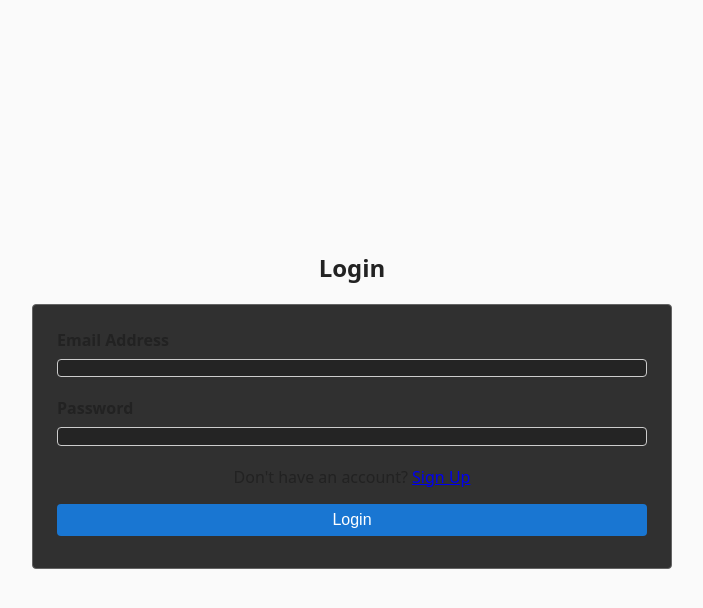
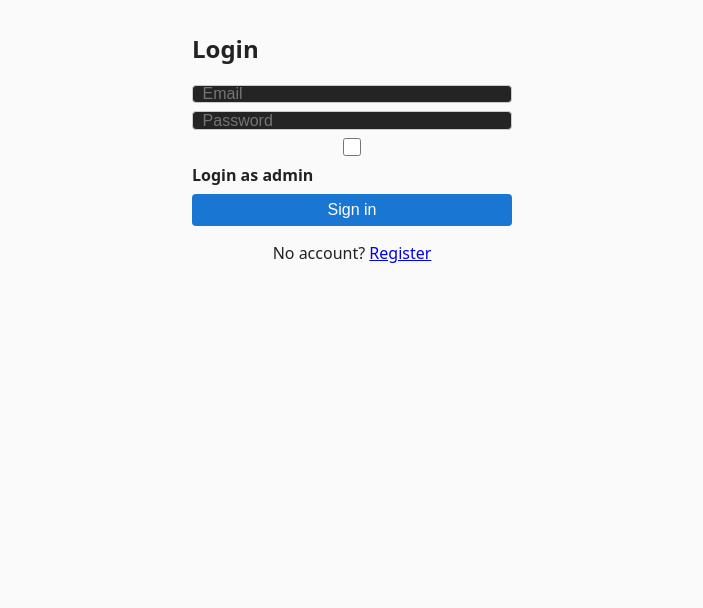
Before and after one commit to bsanchezhtx/volunteer-app, a React (Vite) app: page /login in a window 1280 px wide. Shown: the top 608 px of the page, without its empty margins (288-991 px from the left). Built offline with nearby package versions, Linux system fonts and the light colour scheme.

Commit message:
Login.tsx

```diff
--- a/src/routes/Login.tsx
+++ b/src/routes/Login.tsx
@@ -1,84 +1,17 @@
-import { useForm, type SubmitHandler } from "react-hook-form";
-import { NavLink, useNavigate } from "react-router";
-import "./Login.css";
+import { useForm } from "react-hook-form";
+import { useNavigate } from "react-router-dom";
 
-interface FormInput {
-  email: string;
-  password: string;
-}
-
-function Login() {
-  const navigate = useNavigate();
-  const {
-    register,
-    handleSubmit,
-    formState: { errors },
-    getValues,
-  } = useForm<FormInput>();
-  const onSubmit: SubmitHandler<FormInput> = (data) => {
-    navigate("/dashboard/");
-  };
+export default function Login() {
+  const nav = useNavigate();
+  const { register, handleSubmit } = useForm<{ email: string; password: string; admin: boolean }>();
   return (
-    <div className="login-container">
-      <div className="form-title">
-        <h2>Login</h2>
-      </div>
-      <form onSubmit={handleSubmit(onSubmit)} className="form-container">
-        <div className="input-container">
-          <div className="label-container">
-            <label>Email Address</label>
-          </div>
-          <input
-            {...register("email", {
-              required: "Invalid Email Address",
-              pattern: {
-                value: /^[A-Z0-9._%+-]+@[A-Z0-9.-]+\.[A-Z]{2,}$/i,
-                message: "Invalid email address",
-              },
-            })}
-            id=""
-            type="email"
-            placeholder=""
-          />
-          {errors.email && <p role="alert">{errors.email.message}</p>}
-        </div>
-        <div className="input-container">
-          <div className="label-container">
-            <label>Password</label>
-          </div>
-          <input
-            {...register("password", {
-              required: "Required",
-              minLength: {
-                value: 8,
-                message: "Invalid Password",
-              },
-              validate: (value) => {
-                return (
-                  [/[a-z]/, /[A-Z]/, /[0-9]/, /[^a-zA-Z0-9]/].every((pattern) =>
-                    pattern.test(value)
-                  ) || "Invalid Password"
-                );
-              },
-            })}
-            id=""
-            type="password"
-            placeholder=""
-          />
-          {errors.password && <p role="alert">{errors.password.message}</p>}
-        </div>
-        <div className="submit-container">
-          <p>
-            Don't have an account?{" "}
-            <nav>
-              <NavLink to="/signup">Sign Up</NavLink>
-            </nav>
-          </p>
-          <button type="submit">Login</button>
-        </div>
-      </form>
-    </div>
+    <form onSubmit={handleSubmit(() => nav("/dashboard"))} style={{ maxWidth: 320, margin: "2rem auto" }}>
+      <h2>Login</h2>
+      <input placeholder="Email" {...register("email", { required: true })} />
+      <input type="password" placeholder="Password" {...register("password", { required: true })} />
+      <label><input type="checkbox" {...register("admin")} /> Login as admin</label>
+      <button type="submit">Sign in</button>
+      <p style={{ textAlign: "center" }}>No account? <a href="/signup">Register</a></p>
+    </form>
   );
 }
-
-export default Login;
```
